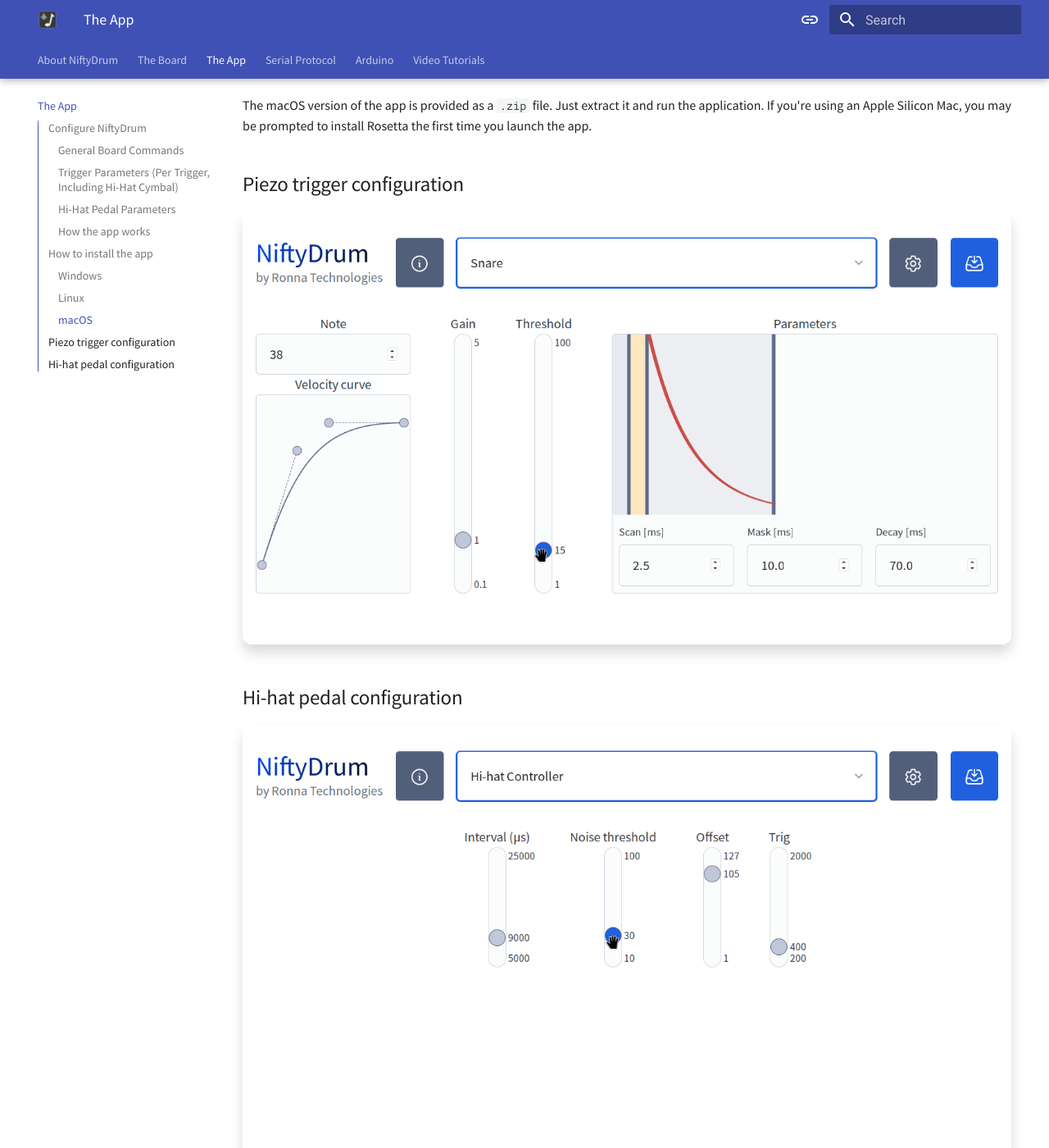
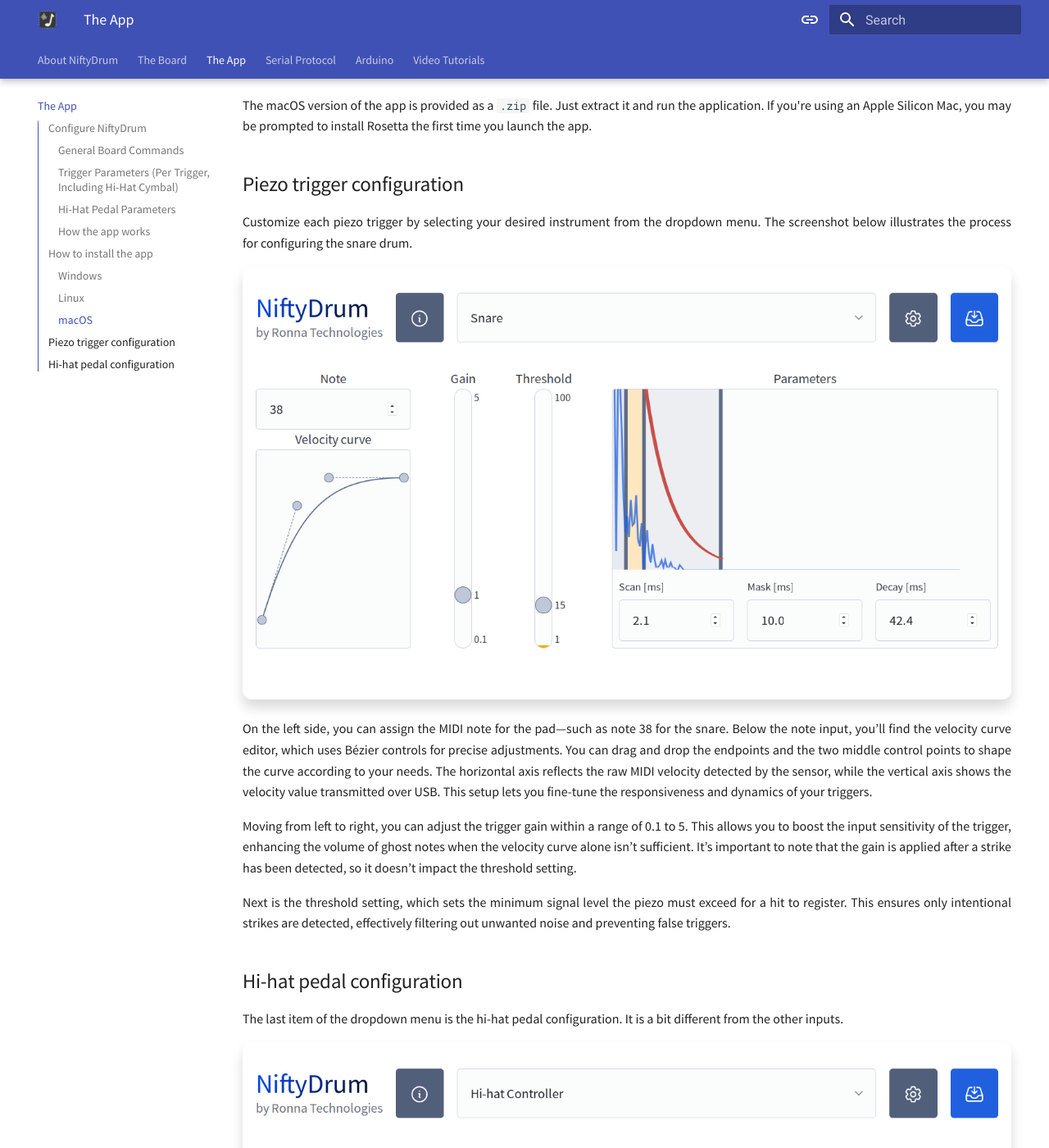
Before and after one commit to RonnaTechnologies/doc.niftydrum.com, an MkDocs documentation site: the page built from doc/2.app.md, in a window 1280 px wide and 1400 px high, scrolled down 2153 px. Shown: the whole window at 82% size. Built offline with MkDocs 1.6.1 and Material for MkDocs 9.7.7, drawn with Linux system fonts in a browser that asks for light colours.

Commit message:
update app doc

```diff
--- a/doc/2.app.md
+++ b/doc/2.app.md
@@ -81,10 +81,23 @@
 
 ## Piezo trigger configuration
 
-![...](assets/app-trigger-light.png){ .light-mode-only .img-shadow-lg  }
-![...](assets/app-trigger.png){ .dark-mode-only .img-shadow-lg  }
+Customize each piezo trigger by selecting your desired instrument from the dropdown menu.
+The screenshot below illustrates the process for configuring the snare drum.
+
+![Snare drum trigger configuration](assets/app-trigger-light.png){ .light-mode-only .img-shadow-lg  }
+![Snare drum trigger configuration](assets/app-trigger.png){ .dark-mode-only .img-shadow-lg  }
+
+On the left side, you can assign the MIDI note for the pad—such as note 38 for the snare. Below the note input, you’ll find the velocity curve editor, which uses Bézier controls for precise adjustments. You can drag and drop the endpoints and the two middle control points to shape the curve according to your needs.
+The horizontal axis reflects the raw MIDI velocity detected by the sensor, while the vertical axis shows the velocity value transmitted over USB. This setup lets you fine-tune the responsiveness and dynamics of your triggers.
+
+Moving from left to right, you can adjust the trigger gain within a range of 0.1 to 5. This allows you to boost the input sensitivity of the trigger, enhancing the volume of ghost notes when the velocity curve alone isn’t sufficient. It’s important to note that the gain is applied after a strike has been detected, so it doesn’t impact the threshold setting.
+
+Next is the threshold setting, which sets the minimum signal level the piezo must exceed for a hit to register. This ensures only intentional strikes are detected, effectively filtering out unwanted noise and preventing false triggers.
 
 ## Hi-hat pedal configuration
 
-![...](assets/app-hihat-light.png){ .light-mode-only .img-shadow-lg }
-![...](assets/app-hihat.png){ .dark-mode-only .img-shadow-lg }
+The last item of the dropdown menu is the hi-hat pedal configuration. It is a bit different from the other inputs.
+
+
+![Hi-hat pedal configuration](assets/app-hihat-light.png){ .light-mode-only .img-shadow-lg }
+![Hi-hat pedal configuration](assets/app-hihat.png){ .dark-mode-only .img-shadow-lg }
```
Also changed, not shown: doc/assets/app-fw-light.png (added), doc/assets/app-fw.png (added), doc/assets/app-hihat-light.png, doc/assets/app-hihat.png, doc/assets/app-trigger-light.png, doc/assets/app-trigger.png.
